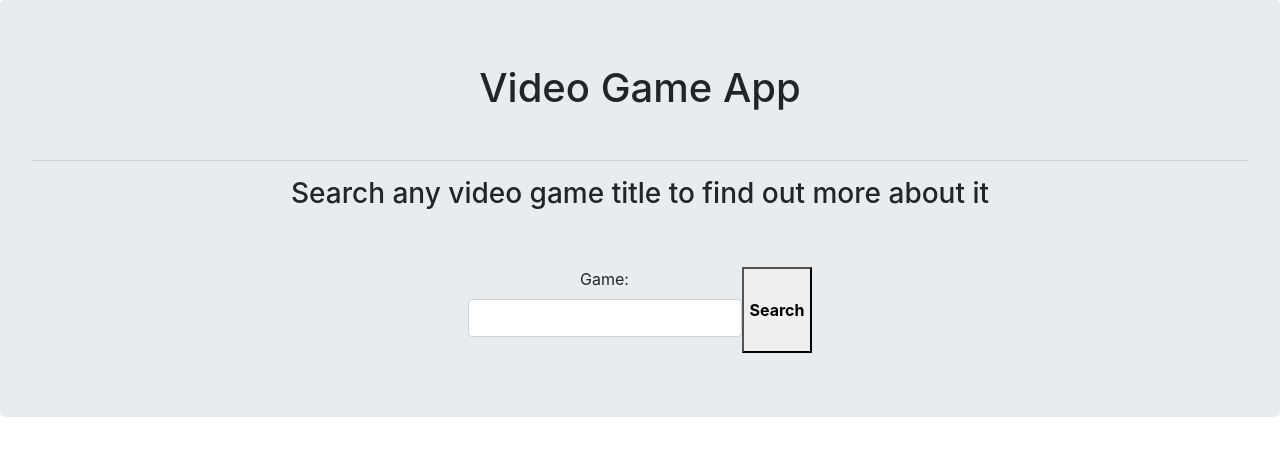
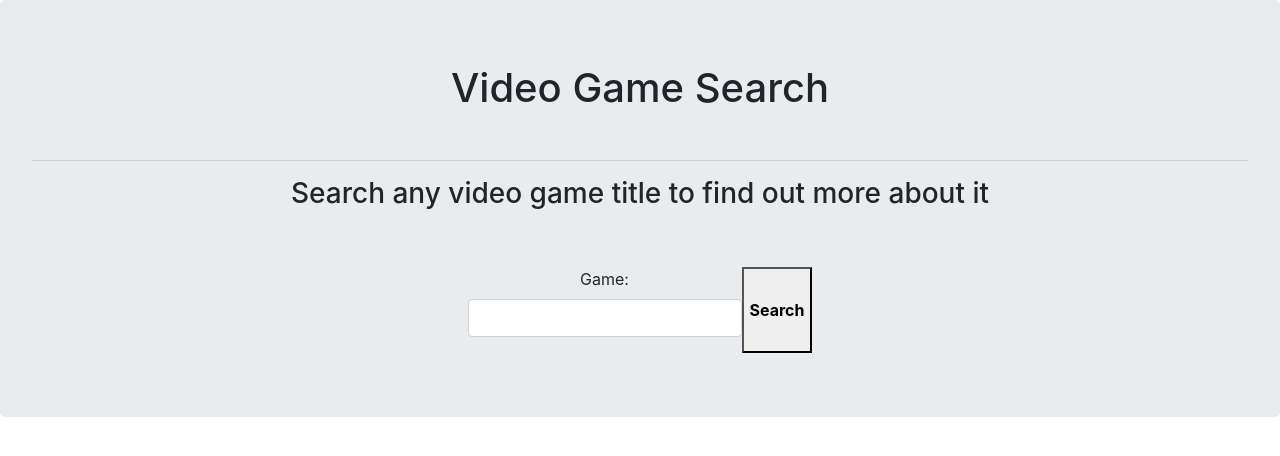
Before and after one commit to fbuonojr/videogames, a plain HTML site: page index.html in a window 1280 px wide. Drawn offline with nearby package versions, Linux system fonts and the light colour scheme.

Commit message:
changed title

```diff
--- a/index.html
+++ b/index.html
@@ -8,13 +8,13 @@
     <script src="https://code.jquery.com/jquery-3.5.1.js"
         integrity="sha256-QWo7LDvxbWT2tbbQ97B53yJnYU3WhH/C8ycbRAkjPDc=" crossorigin="anonymous"></script>
     <link rel="stylesheet" href="https://maxcdn.bootstrapcdn.com/bootstrap/4.0.0/css/bootstrap.min.css">
-    <title>Video Game App</title>
+    <title>Video Game Search</title>
 </head>
 
 <body>
     <div class="jumbotron text-center">
         <h1>
-            Video Game App
+            Video Game Search
         </h1>
         <br>
         <hr>
```
